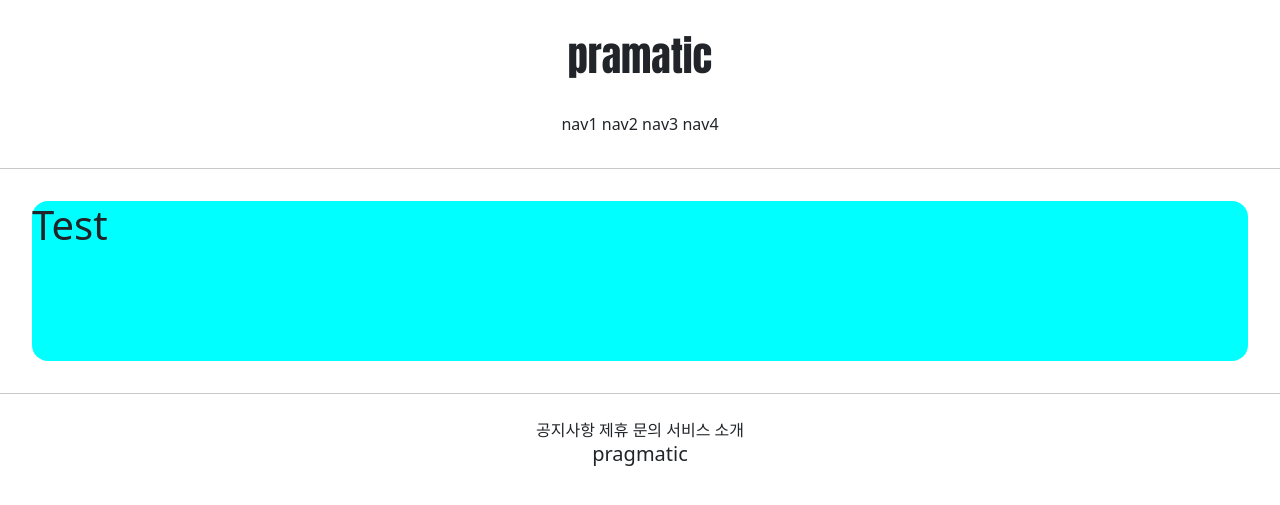
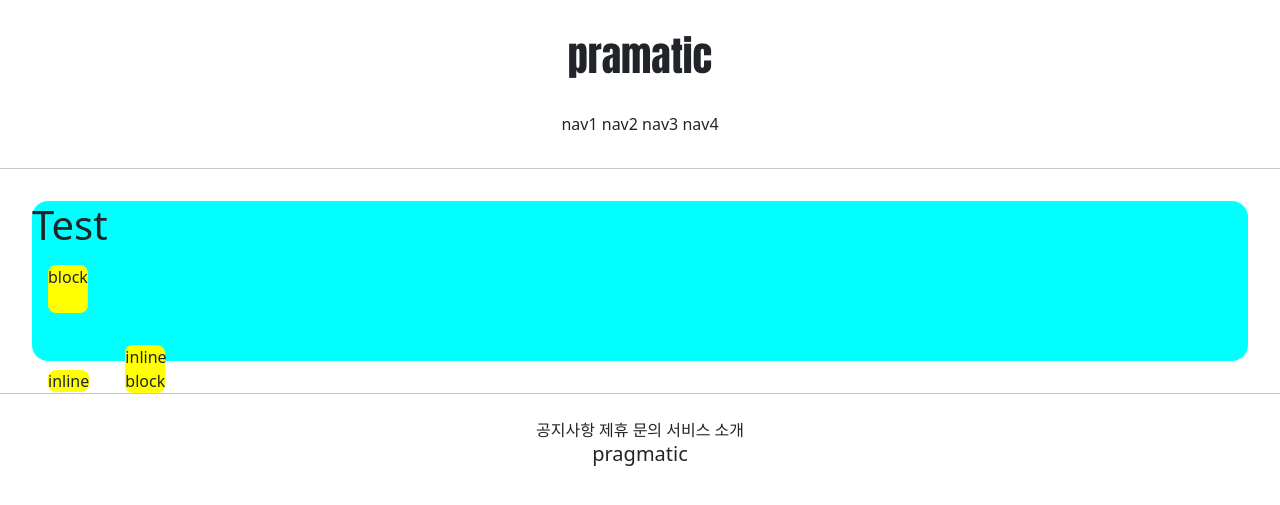
Before and after one commit to DaUn12/Make_SNS_site_copybook, a Django app: page /accounts/hello_world/ in a window 1280 px wide. Shown: the top 505 px of the page. Run offline with Django 3.2, Linux system fonts and the light colour scheme; parts of the project's set-up code (start-up, migrations or seed data) failed here and were passed over.

Commit message:
7/7 4ban Commit 1

```diff
--- a/accountapp/templates/accountapp/hello_world.html
+++ b/accountapp/templates/accountapp/hello_world.html
@@ -3,9 +3,28 @@
 {% extends 'base.html' %}           {# 다 만들어논 base.html 파일을 가져옴 #}
 
 {% block content %}
+    <style> {#style 로 쓰면 css 구문 처럼 이용할 수 있음, 너비와 높이를 지정#}
+        .testing{
+            background-color: yellow;
+            margin:  1rem;
+            width: 40px;
+            height: 48px;
+            border-radius: .5rem;   {#.5 = 0.5#}
+        }
+
+    </style>
 
     <div style="height: 10rem; background-color: aqua; margin: 2rem; border-radius: 1rem;">  {# 마진 : 여유공간 //border-radius : 모서리 둥글게하는 정도#}
         <h1>Test</h1>
+
+    {# block 은 부모의 속성에 따라 달라짐#}
+    <div class="testing" style="display: block">block </div>
+    <div class="testing" style="display: inline"> inline</div>
+    <div class="testing" style="display: none"> none</div>
+    <div class="testing" style="display: inline-block"> inline block </div>
+
+
+
     </div>
 
 
```
